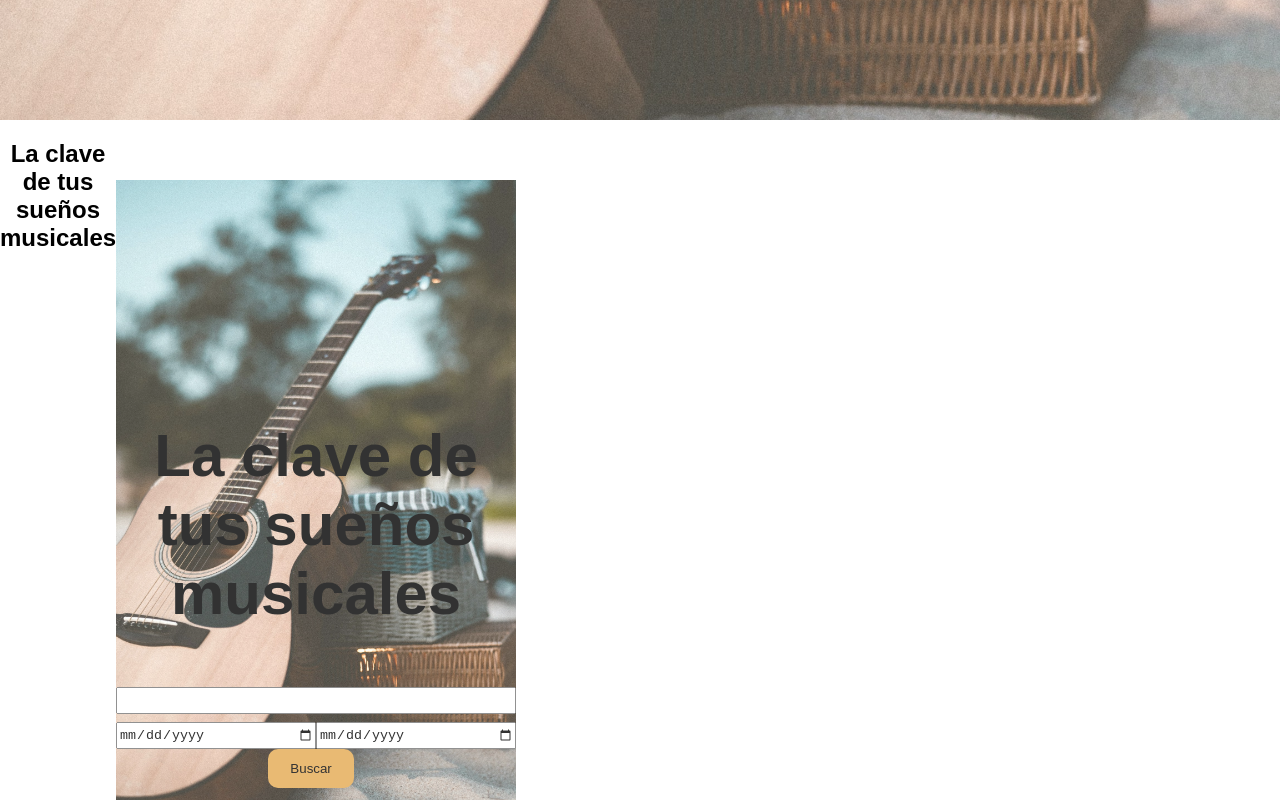
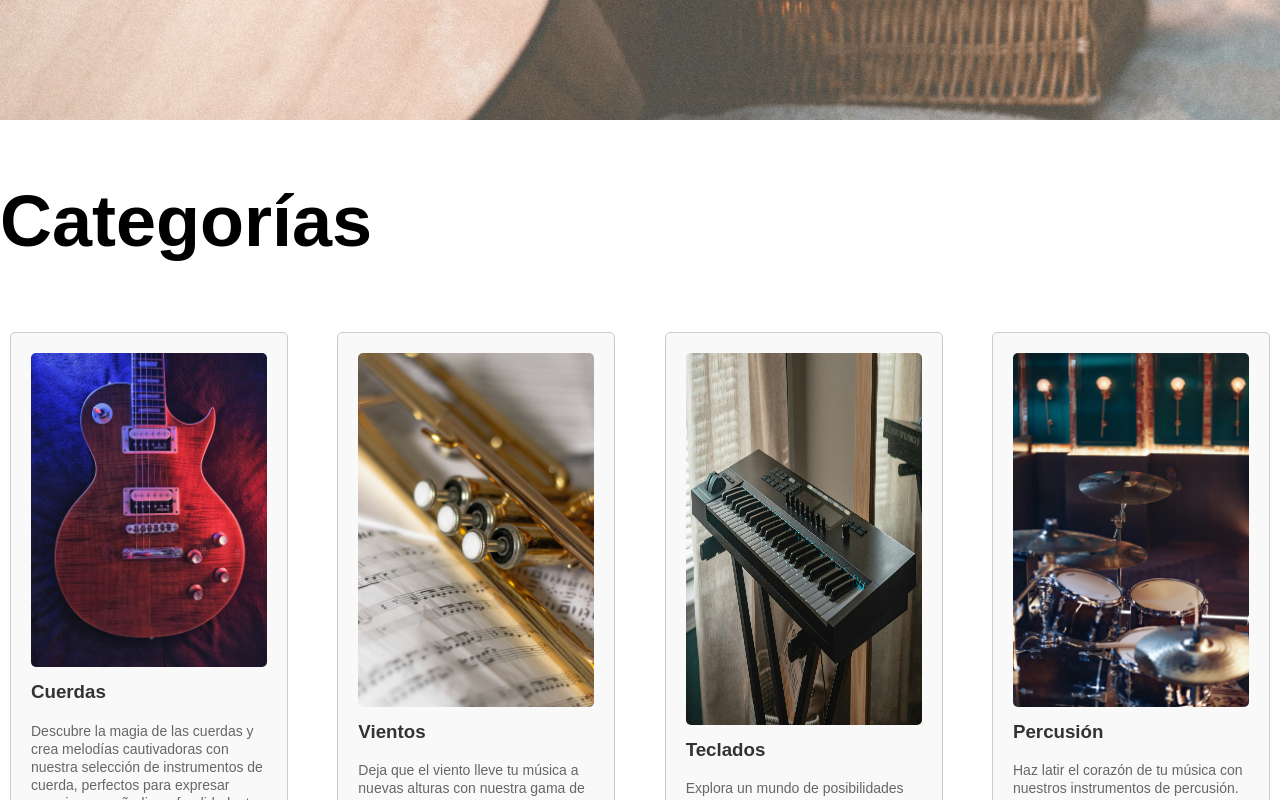
Before and after one commit to astridtorres21/Frontends_ProyectoFinal_C5_G2, a React (Create React App) app in the folder frontend/: page /register in a window 1280 px wide. Shown: the part 740-1540 px from the top of the page. Built offline with nearby package versions, Linux system fonts and the light colour scheme.

Commit message:
ajuste search

```diff
--- a/frontend/src/components/Body.jsx
+++ b/frontend/src/components/Body.jsx
@@ -9,11 +9,6 @@ import './css/Body.css';
 const Body = () => {
   return (
     <div className="body">
-      <section className="search-section">
-        <h2 className="title-search">La clave de tus sueños musicales</h2>
-        <Search />
-      </section>
-
       <section className="categories-section">
         <h2 className='title-categorias'>Categorías</h2>
         <div className="category-cards">
```
